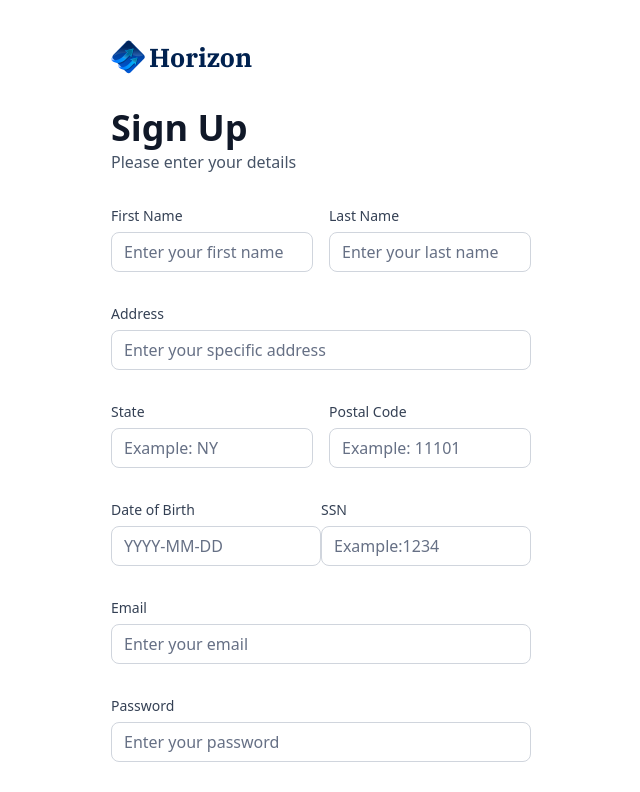
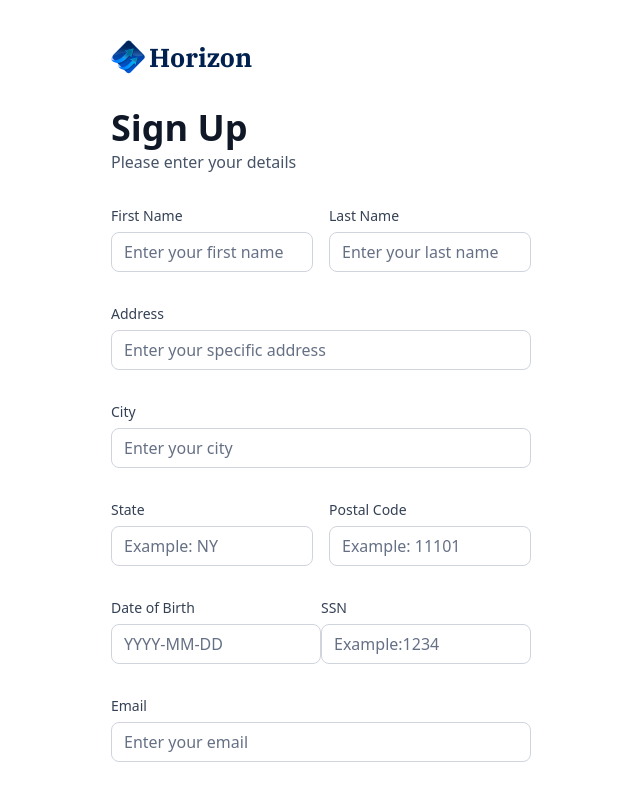
Before and after one commit to capmahin/jsm-banking, a Next.js app: page /sign-up in a window 1280 px wide. Shown: the top 792 px of the page, without its empty margins (319-959 px from the left). Built offline with nearby package versions, Linux system fonts and the light colour scheme.

Commit message:
add city

```diff
--- a/components/AuthForm.tsx
+++ b/components/AuthForm.tsx
@@ -108,6 +108,10 @@ const AuthForm = ({type}:{type: string}) => {
                name='address1' label='Address'
              placeholder='Enter your specific address'
                />
+              <CustomInput control={form.control}
+               name='city' label='City'
+             placeholder='Enter your city'
+               />
                <div className='flex gap-4'>
                <CustomInput control={form.control}
                name='state' label='State'
```
